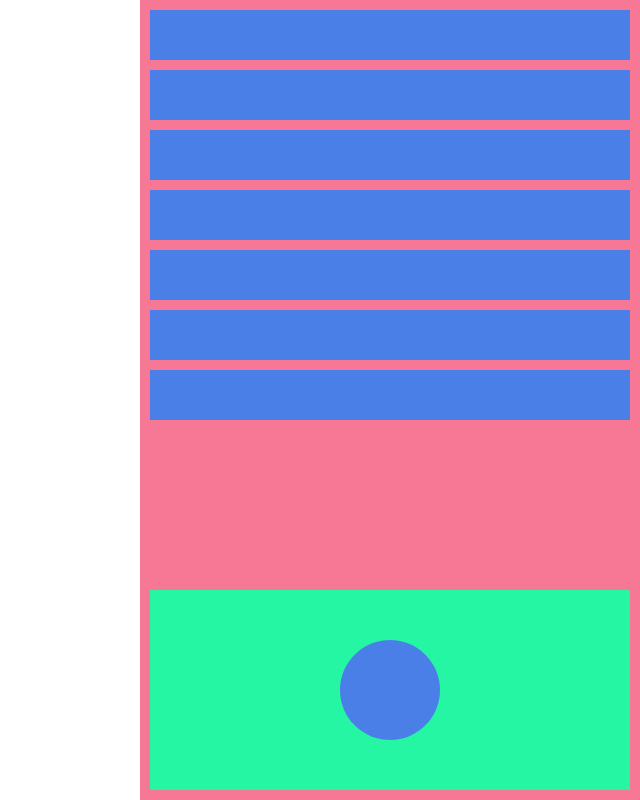
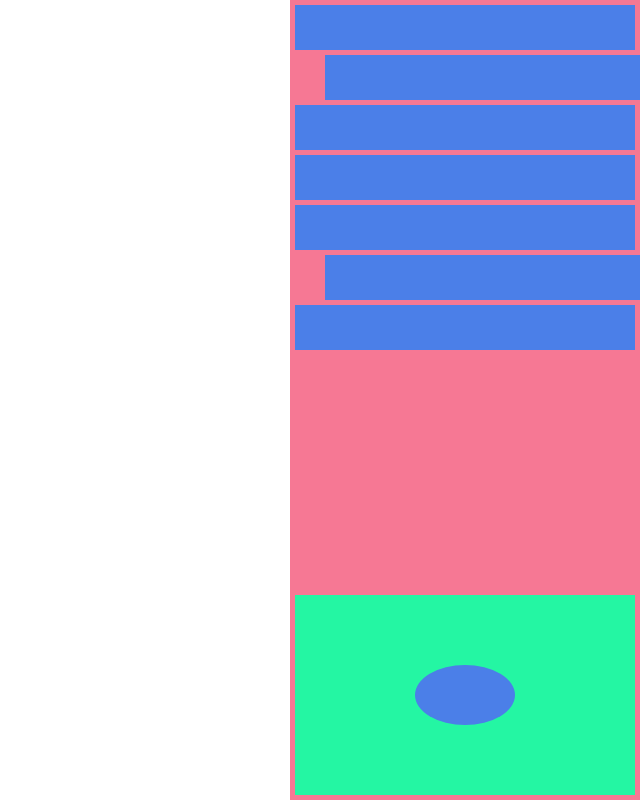
Before and after one commit to bleachdsgn/coreinteraction-lab-peter, a plain HTML site: page week-3-assignment/5.html in a window 1280 px wide. Shown: the whole page, without its empty margins (640-1280 px from the left). Drawn offline with Linux system fonts and the light colour scheme.

Commit message:
some changes

```diff
--- a/week-3-assignment/5.html
+++ b/week-3-assignment/5.html
@@ -15,10 +15,11 @@ body {
 .outer {
 
 	background: rgb(246, 120, 148);
-	position: absolute;
-	width: 500px;
-	height: 100%;
+	position: fixed;
+	top: 0px;
+	bottom: 0px;
 	right: 0px;
+	width: 350px;
 
 }
 
@@ -26,22 +27,22 @@ body {
 
 	background: rgb(36, 246, 163);
 	position: absolute;
-	bottom: 0px;
+	bottom: 5px;
+	right: 5px;
+	left: 5px;
 	height: 200px;
-	width: 480px;
-	margin: 10px;
 
 }
 
 .circle {
 
-	height: 100px;
+	height: 60px;
 	width: 100px;
 	background: rgb(75, 127, 232);
 	border-radius: 50%;
 	top: 50%;
-	left:50%;
-	margin-top: -50px;
+	left: 50%;
+	margin-top: -30px;
 	margin-left: -50px;
 	position: absolute;
 
@@ -50,9 +51,15 @@ body {
 .smallrectangles {
 
 	background: rgb(75, 127, 232);
-	height: 50px;
-	width: 480px;
-	margin: 10px;
+	height: 45px;
+	margin: 5px;
+
+}
+
+.offset {
+
+	position: relative;
+	left: 30px;
 
 }
 
@@ -68,14 +75,14 @@ body {
 
 		<div class="smallrectangles"></div>
 
-		<div class="smallrectangles"></div>
+		<div class="smallrectangles offset"></div>
 		<div class="smallrectangles"></div>
 
 		<div class="smallrectangles"></div>
 
 		<div class="smallrectangles"></div>
 
-		<div class="smallrectangles"></div>
+		<div class="smallrectangles offset"></div>
 
 		<div class="smallrectangles"></div>
 
```
Also changed, not shown: week-3-assignment/4.html (+7 -1 lines), 1 other file.
